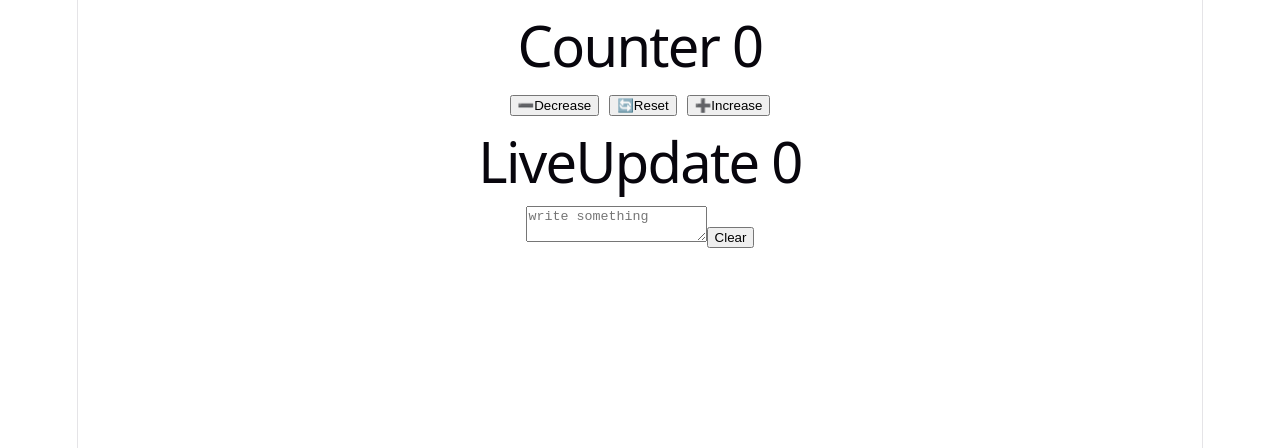
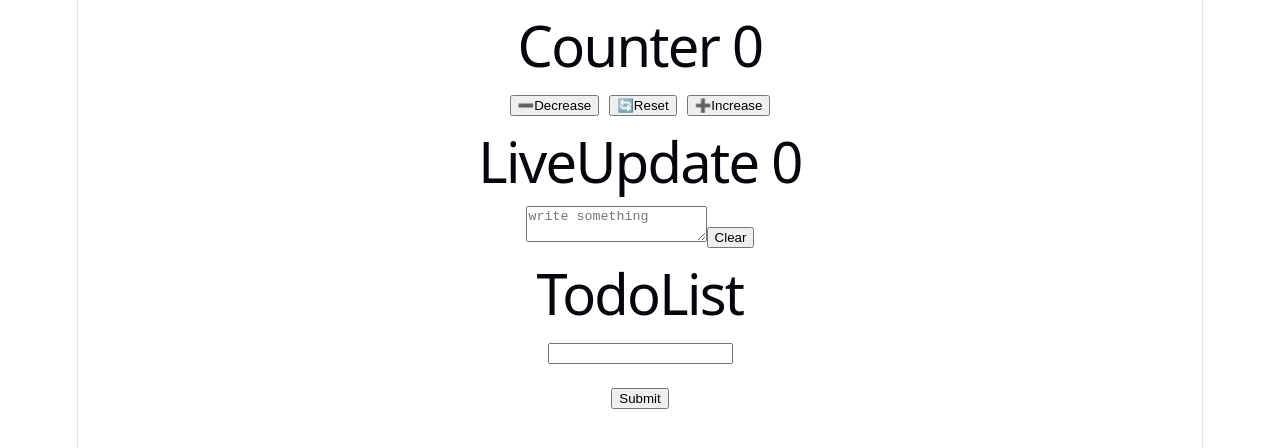
Before and after one commit to Sahajewel/react-interview-preparation, a React (Vite) app in the folder interview-preparation/: page / in a window 1280 px wide. Shown: the top 448 px of the page. Built offline with nearby package versions, Linux system fonts and the light colour scheme.

Commit message:
practice todo list

```diff
--- a/interview-preparation/src/App.tsx
+++ b/interview-preparation/src/App.tsx
@@ -2,6 +2,7 @@ import { useState } from "react";
 
 import "./App.css";
 import LiveUpdate from "./LiveUpdate";
+import TodoList from "./TodoList";
 
 function App() {
   const [count, setCount] = useState(0);
@@ -23,6 +24,7 @@ function App() {
         <button onClick={() => setCount((prev) => prev + 1)}>➕Increase</button>
       </div>
       <LiveUpdate />
+      <TodoList />
     </div>
   );
 }
--- /dev/null
+++ b/interview-preparation/src/TodoList.tsx
@@ -0,0 +1,40 @@
+/* eslint-disable @typescript-eslint/no-explicit-any */
+import { useState } from "react";
+
+export default function TodoList() {
+  const [text, setText] = useState("");
+  const [task, setTask] = useState<string[]>([]);
+
+  const handleChange = (e: any) => {
+    setText(e.target.value);
+  };
+  const handleSubmit = (e: any) => {
+    e.preventDefault();
+    if (!text.trim()) return;
+    setTask([...task, text]);
+    setText("");
+  };
+  const handleDelete = (index: number) => {
+    const filter = task.filter((_, idx) => idx !== index);
+    setTask(filter);
+  };
+  return (
+    <div>
+      <h1>TodoList</h1>
+      <div>
+        <form onSubmit={handleSubmit}>
+          <input type="text" onChange={handleChange} value={text} />
+          <ul style={{ listStyle: "none" }}>
+            {task.map((singleTask, index) => (
+              <li key={index}>
+                {singleTask}{" "}
+                <button onClick={() => handleDelete(index)}>Delete</button>
+              </li>
+            ))}
+          </ul>
+          <button type="submit">Submit</button>
+        </form>
+      </div>
+    </div>
+  );
+}
```
